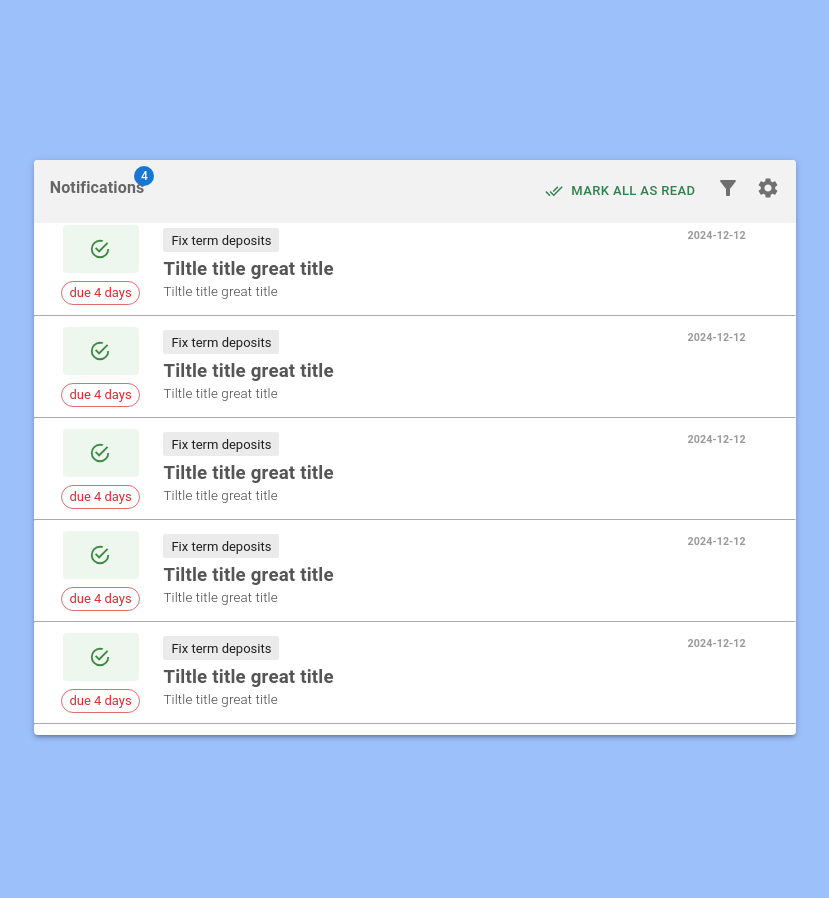
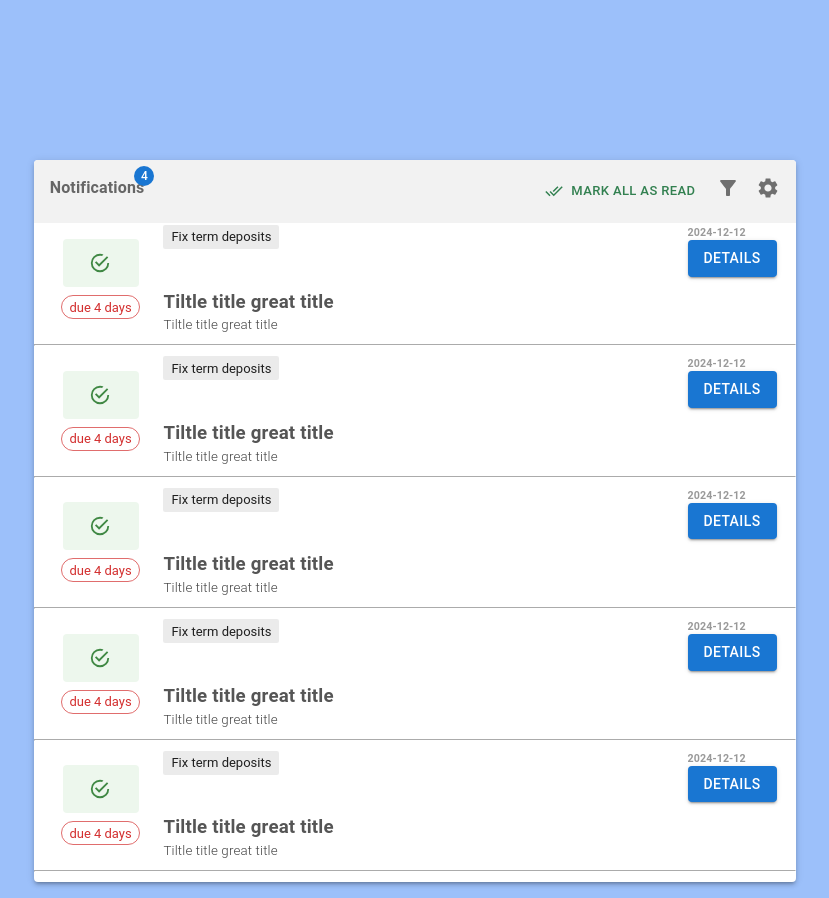
Before and after one commit to polszewsky/no-such-widget, a React (Create React App) app: page / in a window 1280 px wide. Shown: the whole page, without its empty margins (225-1054 px from the left). Before the commit the page ends 800 px from the top, so only its background shows below. Built offline with nearby package versions, Linux system fonts and the light colour scheme.

Commit message:
Details button

```diff
--- a/src/pages/AlertRow.js
+++ b/src/pages/AlertRow.js
@@ -1,4 +1,4 @@
-import { Alert, Chip, Typography } from "@mui/material";
+import { Alert, Chip, Typography, Button } from "@mui/material";
 import { Grid } from "@mui/system";
 import React from "react";
 import InfoIcon from '@mui/icons-material/Info';
@@ -88,6 +88,9 @@ export default function AlertRow(props) {
                 >
                   2024-12-12
                 </Typography>
+                <Button onClick={handleOpen} variant="contained">
+                  DEtails
+                </Button>
               </Grid>
             </Grid>
 
@@ -113,6 +116,8 @@ export default function AlertRow(props) {
         </Grid>
       </Grid>
       <hr style={{ borderColor: "#fff" }} />
+
+      <AlertDetails handleOpen={open} handleClose={handleClose}></AlertDetails>
     </>
   );
 }
```
